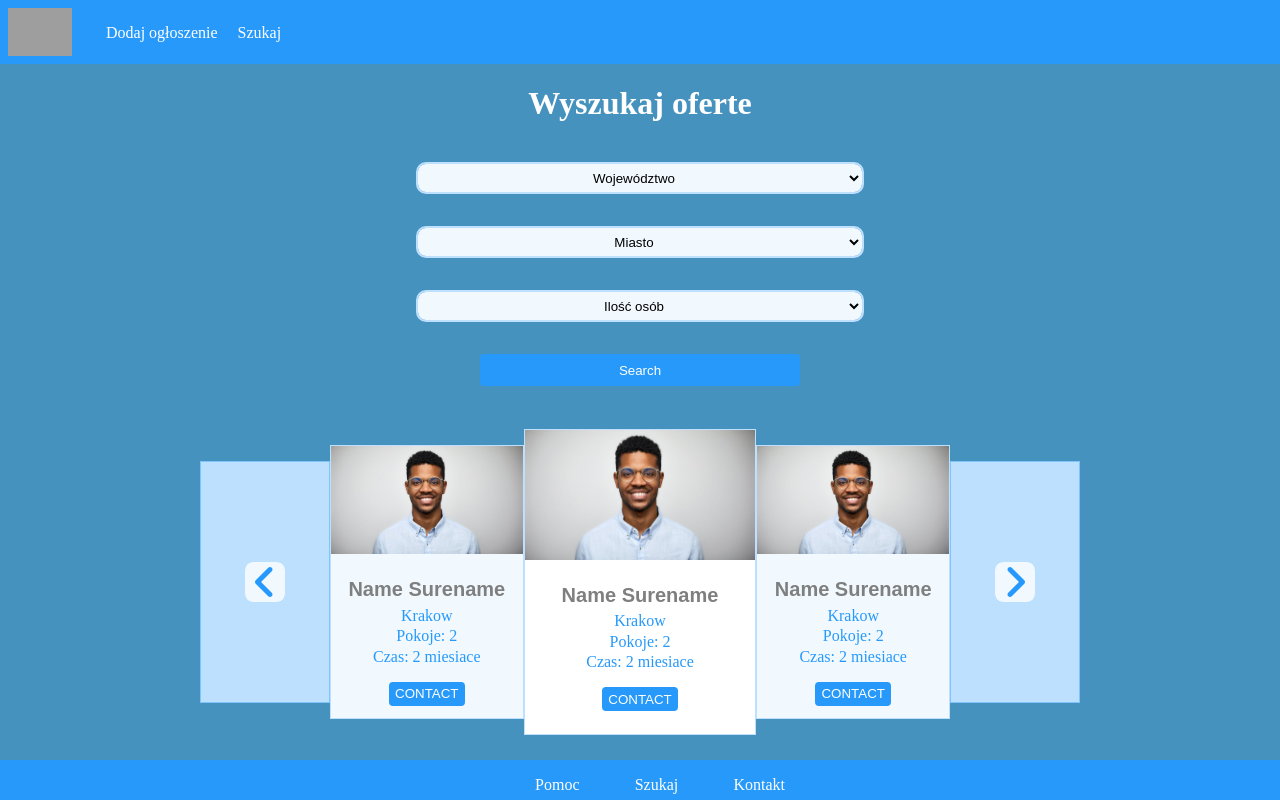
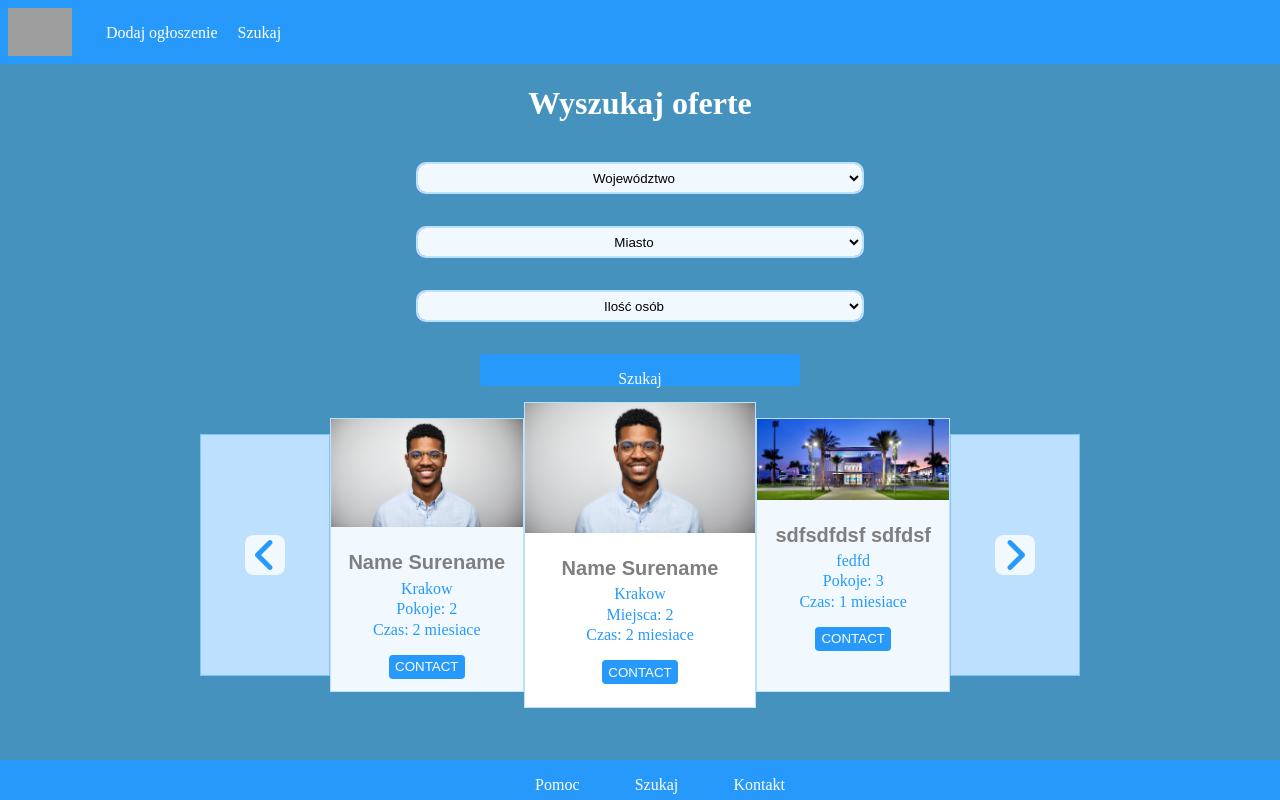
Before and after one commit to dawidszewczykpk/WartoPomagac, a PHP site: page /viwes/search.html in a window 1280 px wide. Run offline with PHP 8.4, Linux system fonts and the light colour scheme; some libraries are stand-ins or nearby versions; grey boxes are pictures that could not be loaded.

Commit message:
continue

```diff
--- a/public/css/offer.css
+++ b/public/css/offer.css
@@ -1,11 +1,17 @@
 section {
     display: grid;
     grid-template-columns: repeat(3, 1fr);
-    grid-gap: 2em;
+    grid-gap: 1em;
     overflow: auto;
 }
 
-.single-offer>div>img {
+.single-offer>div {
+    height: 100%;
+    width: 100%;
+    color: white;
+}
+
+.single-offer>img {
     height: 50%;
     width: 100%;
     object-fit: cover;
@@ -20,3 +26,9 @@ section {
 .single-offer>div>.header-nav {
     height: auto;
 }
+
+#full-photo-section>img {
+    flex-shrink: 0;
+    width: 100%;
+    height: 50%
+}
--- a/public/css/style.css
+++ b/public/css/style.css
@@ -19,8 +19,8 @@ body {
 }
 
 img {
-    max-width: 100%;
-    max-height: 100%;
+    width: 100%;
+    height: 100%;
 }
 
 #logo {
@@ -200,6 +200,7 @@ select {
     margin: 2vh;
     height: 4vh;
     width: 25%;
+    justify-content: center;
 }
 
 .show-offerts-panel {
@@ -374,6 +375,10 @@ h1 {
     margin-top: 2vh;
 }
 
+.search-body-container>form {
+    height: auto;
+}
+
 #full-photo-section {
     margin: 5vh;
     float: left;
@@ -404,6 +409,10 @@ h1 {
     border-radius: 1em;
     box-shadow: 0 0 0.2em red;
     outline: none;
+}
+
+.search-container>form {
+    height: auto;
 }
 
 @media only screen and (max-device-width: 420px) {
--- /dev/null
+++ b/public/js/offers.js
@@ -0,0 +1,7 @@
+const offerClick = document.querySelectorAll(".single-offer");
+const fullPhoto = document.getElementById("full-photo-section");
+
+function maxImage() {
+    fullPhoto.getElementsByTagName('img')[0].src = this.getElementsByTagName('img')[0].src;
+}
+offerClick.forEach(div => div.addEventListener("click", maxImage));
--- a/viwes/search.html
+++ b/viwes/search.html
@@ -2,7 +2,9 @@
 
 <head>
     <link rel="stylesheet" type="text/css" href="../public/css/style.css">
-    <script src="https://kit.fontawesome.com/723297a893.js" crossorigin="anonymous"></script>
+    <link rel="stylesheet" type="text/css" href="../public/css/offer.css">
+    <script type="text/javascript" src="../public/js/search.js" defer></script>
+    <script type="text/javascript" src="../public/js/offers.js" defer></script>
     <meta charset="utf-8">
     <title>Search Page</title>
 </head>
@@ -18,8 +20,9 @@
         </nav>
 
         <body>
+            <div class="search-body-container">
                 <h1>Wyszukaj oferte</h1>
-            <div class="search-panel">
+                <form class="search-panel">
                     <select name="province" id="province">
                         <option value="default">Województwo</option>
                         <option value="malopolska">Małopolskie</option>
@@ -35,8 +38,10 @@
                         <option value="two">2</option>
                     </select>
 
-                <button type="submit" class="button" id="search-button">Search</button>
+                    <div class="button" id="search-button">
+                        <p>Szukaj</p>
                     </div>
+                </form>
                 <div class="show-offerts-panel">
                     <div class="show-panel-left">
                         <div id="left">
@@ -44,40 +49,163 @@
                         </div>
                     </div>
                     <div class="show-panel-left-center">
-                    <div id="show-panel-left-portrait"><img src="../img/czarny.jpg"></div>
+                        <div><img src="../img/czarny.jpg"></div>
                         <ul class="show-panel-ul">
-                        <li class="show-panel-name" id="show-panel-left-name">Name Surename</li>
-                        <li id="show-panel-left-city">Krakow</li>
-                        <li id="show-panel-left-room">Pokoje: 2</li>
-                        <li id="show-panel-left-time">Czas: 2 miesiace</li>
+                            <li class="show-panel-name" id="show-panel-name">Name Surename</li>
+                            <li id="show-panel-city">Krakow</li>
+                            <li id="show-panel-ammount">Pokoje: 2</li>
+                            <li id="show-panel-time">Czas: 2 miesiace</li>
                         </ul>
                         <button class="button-show-panel" id="show-panel-left-button">CONTACT</button>
                     </div>
                     <div class="show-panel-center">
-                    <div id="show-panel-center-portrait"><img src="../img/czarny.jpg"></div>
+                        <div><img src="../img/czarny.jpg"></div>
                         <ul class="show-panel-ul">
-                        <li class="show-panel-name" id="show-panel-center-name">Name Surename</li>
-                        <li id="show-panel-center-city">Krakow</li>
-                        <li id="show-panel-center-room">Pokoje: 2</li>
-                        <li id="show-panel-center-time">Czas: 2 miesiace</li>
+                            <li class="show-panel-name" id="show-panel-left-name">Name Surename</li>
+                            <li id="show-panel-city">Krakow</li>
+                            <li id="show-panel-ammount">Miejsca: 2</li>
+                            <li id="show-panel-time">Czas: 2 miesiace</li>
                         </ul>
-                    <button class="button-show-panel" id="show-panel-center-button">CONTACT</button>
+                        <button class="button-show-panel" id="show-panel-button">CONTACT</button>
                     </div>
                     <div class="show-panel-right-center">
-                    <div id="show-panel-center-portrait"><img src="../img/czarny.jpg"></div>
+                        <div><img src="../img/helpbox-contact.jpg"></div>
                         <ul class="show-panel-ul">
-                        <li class="show-panel-name" id="show-panel-right-name">Name Surename</li>
-                        <li id="show-panel-right-city">Krakow</li>
-                        <li id="show-panel-right-room">Pokoje: 2</li>
-                        <li id="show-panel-right-time">Czas: 2 miesiace</li>
+                            <li class="show-panel-name" id="show-panel-name">sdfsdfdsf sdfdsf</li>
+                            <li id="show-panel-city">fedfd</li>
+                            <li id="show-panel-ammount">Pokoje: 3</li>
+                            <li id="show-panel-time">Czas: 1 miesiace</li>
                         </ul>
-                    <button class="button-show-panel" id="show-panel-right-button">CONTACT</button>
+                        <button class="button-show-panel" id="show-panel-button">CONTACT</button>
                     </div>
                     <div class="show-panel-right">
                         <div id="right">
                             <img src="../img/angle-right-solid.svg">
                         </div>
                     </div>
+                </div>
+            </div>
+
+            <div class="show-offers-container" style="display: none">
+                <div id="full-photo-section">
+                    <img src="../img/czarny.jpg">
+                    <button class="button" id="show-offer-button">Wiecje informacji</button>
+                </div>
+                <section id="offers-section">
+                    <div class="single-offer">
+                        <img src="../img/czarny.jpg">
+                        <div>
+                            <ul class="header-nav">
+                                <li class="single-offer-li">
+                                    <p id="single-offer-city"> Miasto: Krakow</p>
+                                </li>
+                                <li class="single-offer-li">
+                                    <p id="single-offer-peoples">Ilosc osob: 2</p>
+                                </li>
+                                <li class="single-offer-li">
+                                    <p id="single-offer-time">Czas: 2 miesiace</p>
+                                </li>
+                            </ul>
+                        </div>
+                    </div>
+                    <div class="single-offer">
+                        <img
+                            src="http://critterbabies.com/wp-content/gallery/kittens/happy-kitten-kittens-5890512-1600-1200.jpg">
+                        <div>
+                            <ul class="header-nav">
+                                <li class="single-offer-li">
+                                    <p id="single-offer-city"> Miasto: Krakow</p>
+                                </li>
+                                <li class="single-offer-li">
+                                    <p id="single-offer-peoples">Ilosc osob: 2</p>
+                                </li>
+                                <li class="single-offer-li">
+                                    <p id="single-offer-time">Czas: 2 miesiace</p>
+                                </li>
+                            </ul>
+                        </div>
+                    </div>
+                    <div class="single-offer">
+                        <img src="../img/helpbox-contact.jpg">
+                        <div>
+                            <ul class="header-nav">
+                                <li class="single-offer-li">
+                                    <p id="single-offer-city"> Miasto: Krakow</p>
+                                </li>
+                                <li class="single-offer-li">
+                                    <p id="single-offer-peoples">Ilosc osob: 2</p>
+                                </li>
+                                <li class="single-offer-li">
+                                    <p id="single-offer-time">Czas: 2 miesiace</p>
+                                </li>
+                            </ul>
+                        </div>
+                    </div>
+                    <div class="single-offer">
+                        <img src="../img/czarny.jpg">
+                        <div>
+                            <ul class="header-nav">
+                                <li class="single-offer-li">
+                                    <p id="single-offer-city"> Miasto: Krakow</p>
+                                </li>
+                                <li class="single-offer-li">
+                                    <p id="single-offer-peoples">Ilosc osob: 2</p>
+                                </li>
+                                <li class="single-offer-li">
+                                    <p id="single-offer-time">Czas: 2 miesiace</p>
+                                </li>
+                            </ul>
+                        </div>
+                    </div>
+                    <div class="single-offer">
+                        <img src="../img/czarny.jpg">
+                        <div>
+                            <ul class="header-nav">
+                                <li class="single-offer-li">
+                                    <p id="single-offer-city"> Miasto: Krakow</p>
+                                </li>
+                                <li class="single-offer-li">
+                                    <p id="single-offer-peoples">Ilosc osob: 2</p>
+                                </li>
+                                <li class="single-offer-li">
+                                    <p id="single-offer-time">Czas: 2 miesiace</p>
+                                </li>
+                            </ul>
+                        </div>
+                    </div>
+                    <div class="single-offer">
+                        <img src="../img/czarny.jpg">
+                        <div>
+                            <ul class="header-nav">
+                                <li class="single-offer-li">
+                                    <p id="single-offer-city"> Miasto: Krakow</p>
+                                </li>
+                                <li class="single-offer-li">
+                                    <p id="single-offer-peoples">Ilosc osob: 2</p>
+                                </li>
+                                <li class="single-offer-li">
+                                    <p id="single-offer-time">Czas: 2 miesiace</p>
+                                </li>
+                            </ul>
+                        </div>
+                    </div>
+                    <div class="single-offer">
+                        <img src="../img/czarny.jpg">
+                        <div>
+                            <ul class="header-nav">
+                                <li class="single-offer-li">
+                                    <p id="single-offer-city"> Miasto: Krakow</p>
+                                </li>
+                                <li class="single-offer-li">
+                                    <p id="single-offer-peoples">Ilosc osob: 2</p>
+                                </li>
+                                <li class="single-offer-li">
+                                    <p id="single-offer-time">Czas: 2 miesiace</p>
+                                </li>
+                            </ul>
+                        </div>
+                    </div>
+                </section>
             </div>
         </body>
 
```
Also changed, not shown: config.php (+4 -4 lines), public/js/search.js (added, +115 -0 lines), src/models/User.php (+14 -2 lines), viwes/register.html (+6 -3 lines), viwes/show-offers.html (deleted, +0 -153 lines), img/helpbox-contact.jpg (added), public/js/script.js (indentation only). Lines whose indentation alone changed are shown as unchanged.
